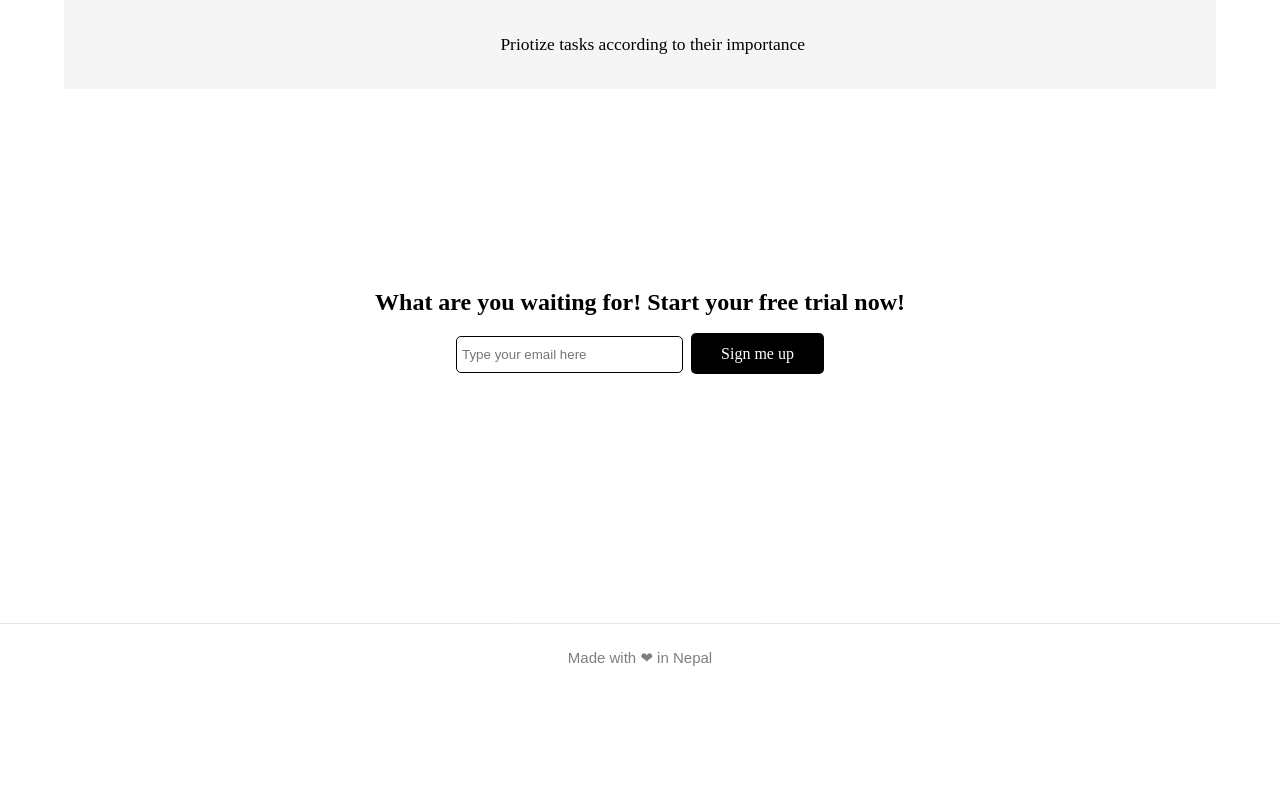
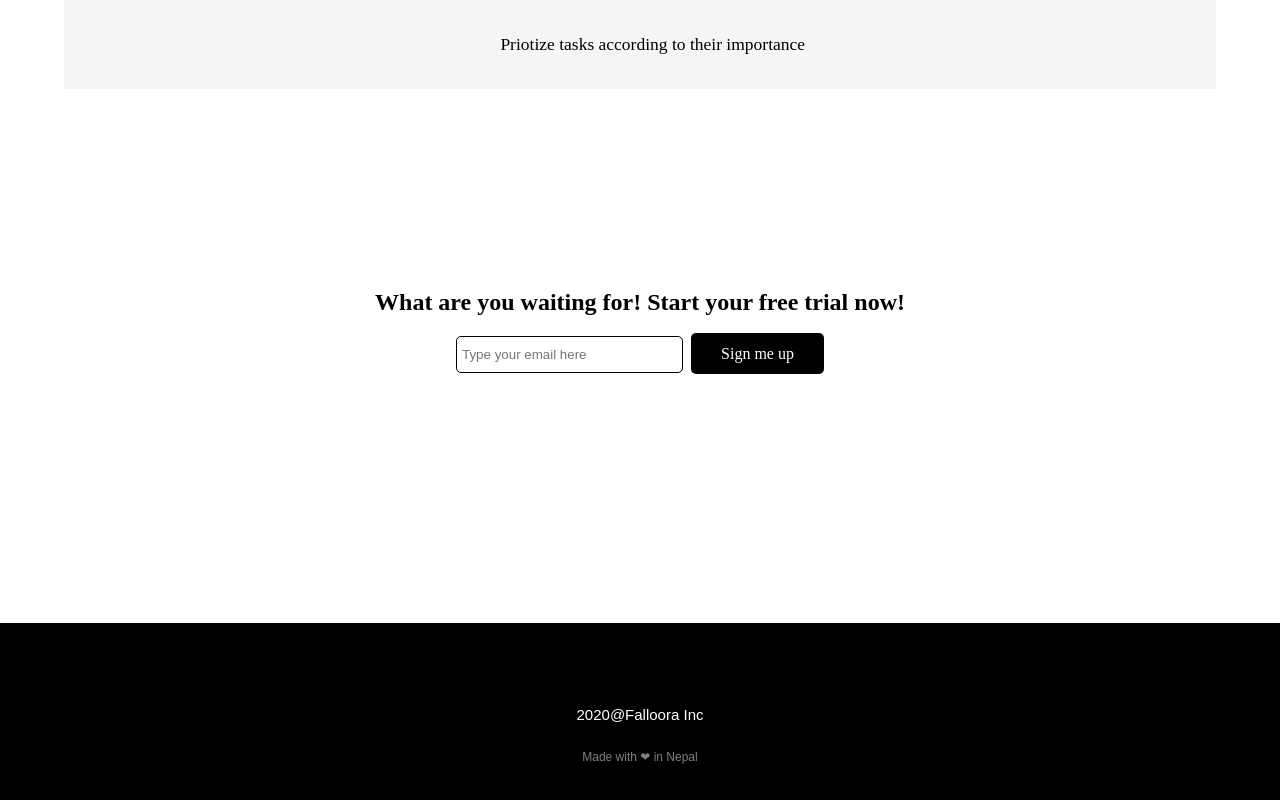
Before and after one commit to therealrinku/robonote, a React (Create React App) app: page / in a window 1280 px wide. Shown: the part 1120-1920 px from the top of the page. Before the commit the page ends 1812 px from the top, so only its background shows below. Built offline with nearby package versions, Linux system fonts and the light colour scheme; some icons are missing.

Commit message:
footer updated

```diff
--- a/src/components/Footer.js
+++ b/src/components/Footer.js
@@ -1,10 +1,9 @@
-import React from "react";
-
 const Footer = () => {
   return (
-    <section className="footer">
+    <footer>
+      <p>2020@Falloora Inc</p>
       <p>Made with ❤ in Nepal</p>
-    </section>
+    </footer>
   );
 };
 
--- a/src/sass/Footer.scss
+++ b/src/sass/Footer.scss
@@ -1,9 +1,20 @@
-.footer {
+footer {
   margin-top: 250px;
   padding: 10px;
   border-top: solid 1px rgba(0, 0, 0, 0.2);
   text-align: center;
   font-size: 15px;
-  opacity: 0.5;
   font-family: arial;
+  background: black;
+  height: 200px;
+  color: white;
+  display: flex;
+  flex-direction: column;
+  align-items: center;
+  justify-content: center;
+
+  p:last-child {
+    font-size: 12px;
+    color: grey;
+  }
 }
```
